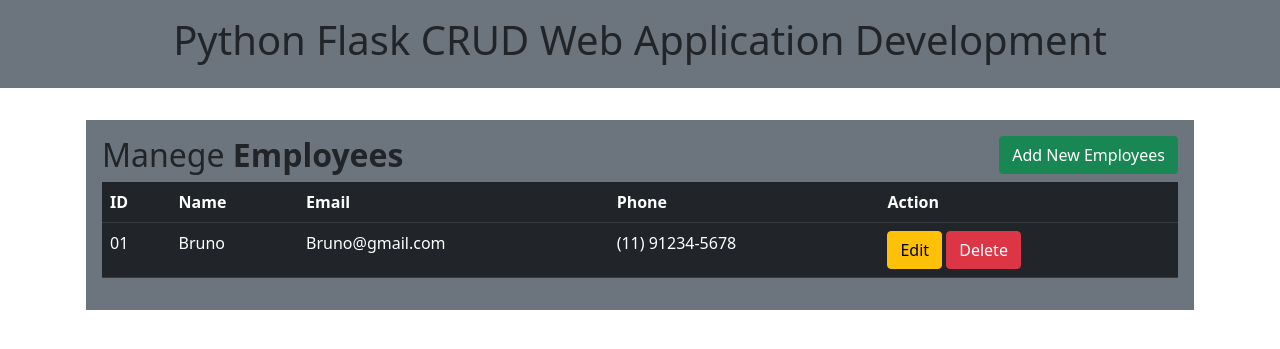
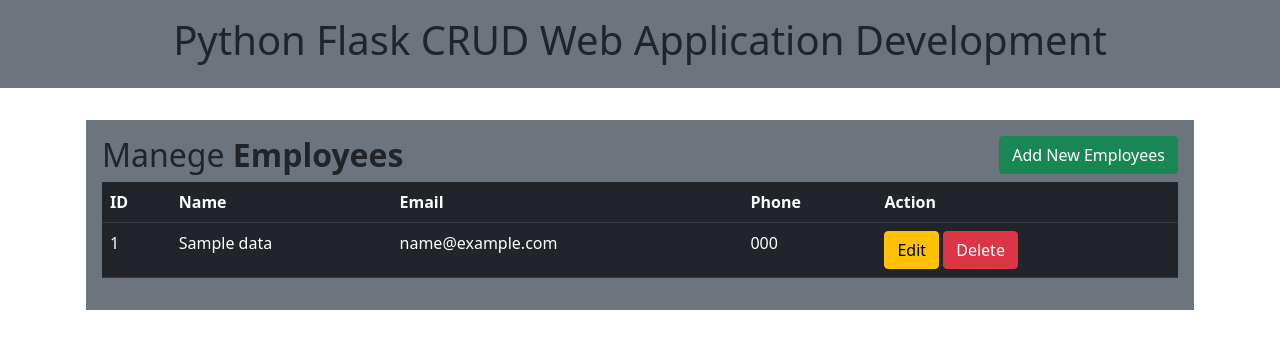
Before and after one commit to DevBruno01/Crud_App_Flask, a Flask app: page / in a window 1280 px wide. Shown: the top 349 px of the page. Run offline with Flask 2, Linux system fonts and the light colour scheme; tables that the repository leaves empty hold one stand-in row (values such as "Sample post"); some libraries are stand-ins or nearby versions.

Commit message:
displaying data

```diff
--- a/App.py
+++ b/App.py
@@ -42,7 +42,9 @@ def insert():
 
 @app.route('/')
 def index():
-    return render_template("index.html")
+    all_data = Data.query.all()
+
+    return render_template("index.html", employees = all_data)
 
 
 
--- a/templates/index.html
+++ b/templates/index.html
@@ -53,12 +53,13 @@
 
                     </tr>
 
+                    {% for row in employees %}
                     <tr>
 
-                        <td>01</td>
-                        <td>Bruno</td>
-                        <td>Bruno@gmail.com</td>
-                        <td>(11) 91234-5678</td>
+                        <td>{{row.id}}</td>
+                        <td>{{row.name}}</td>
+                        <td>{{row.email}}</td>
+                        <td>{{row.phone}}</td>
                         <td>
                             <a href="" class="btn btn-warning btn-xs" data-bs-toggle="modal" data-bs-target="#modaledit">Edit</a>
                             <a href="" class="btn btn-danger btn-xs" onclick="return confirm('Are You Sure to Delete ?')">Delete</a>
@@ -156,6 +157,7 @@
 
 </div>
 
+                  {% endfor %}
                 </table>
 
             </div>
```
